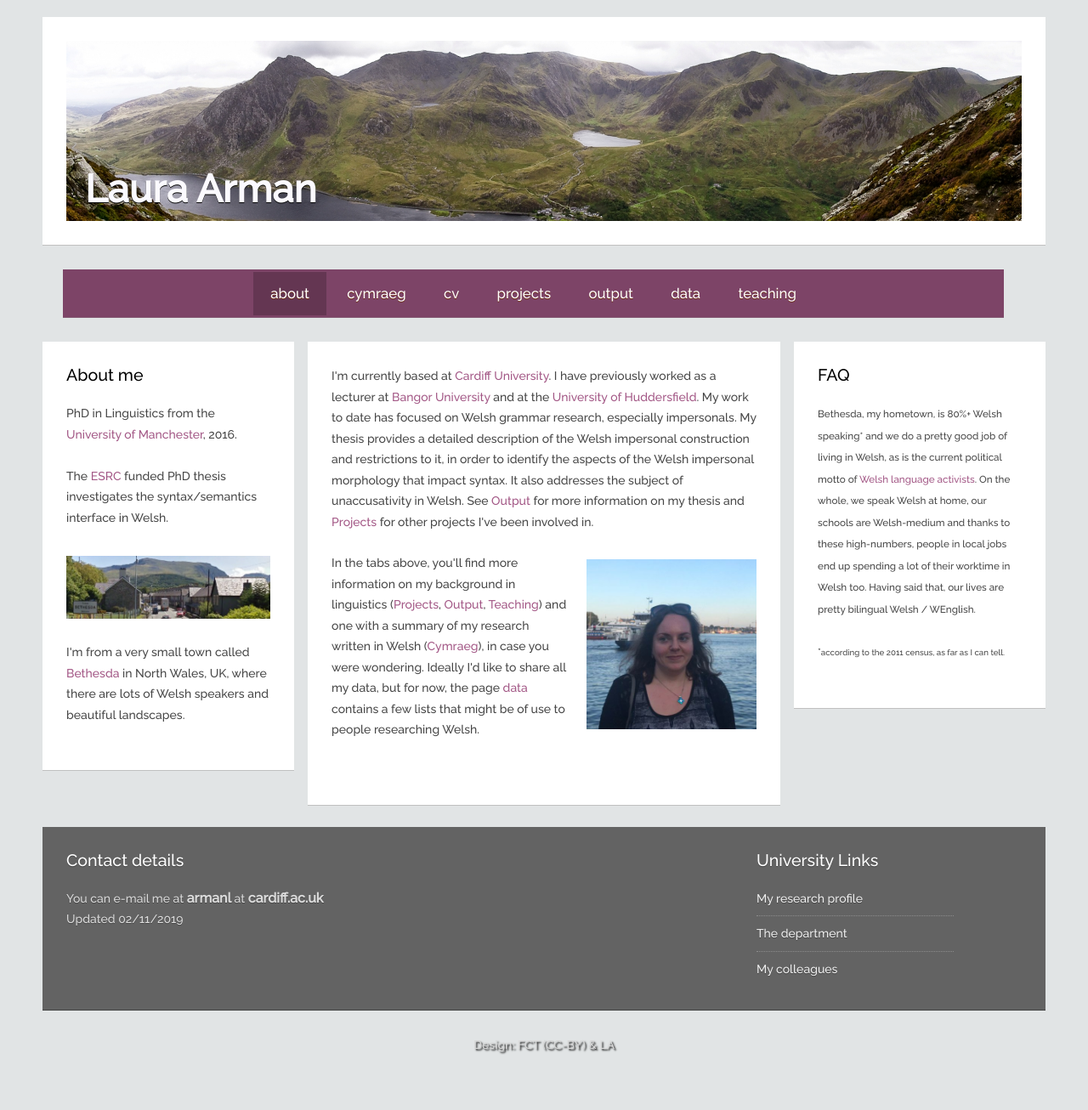
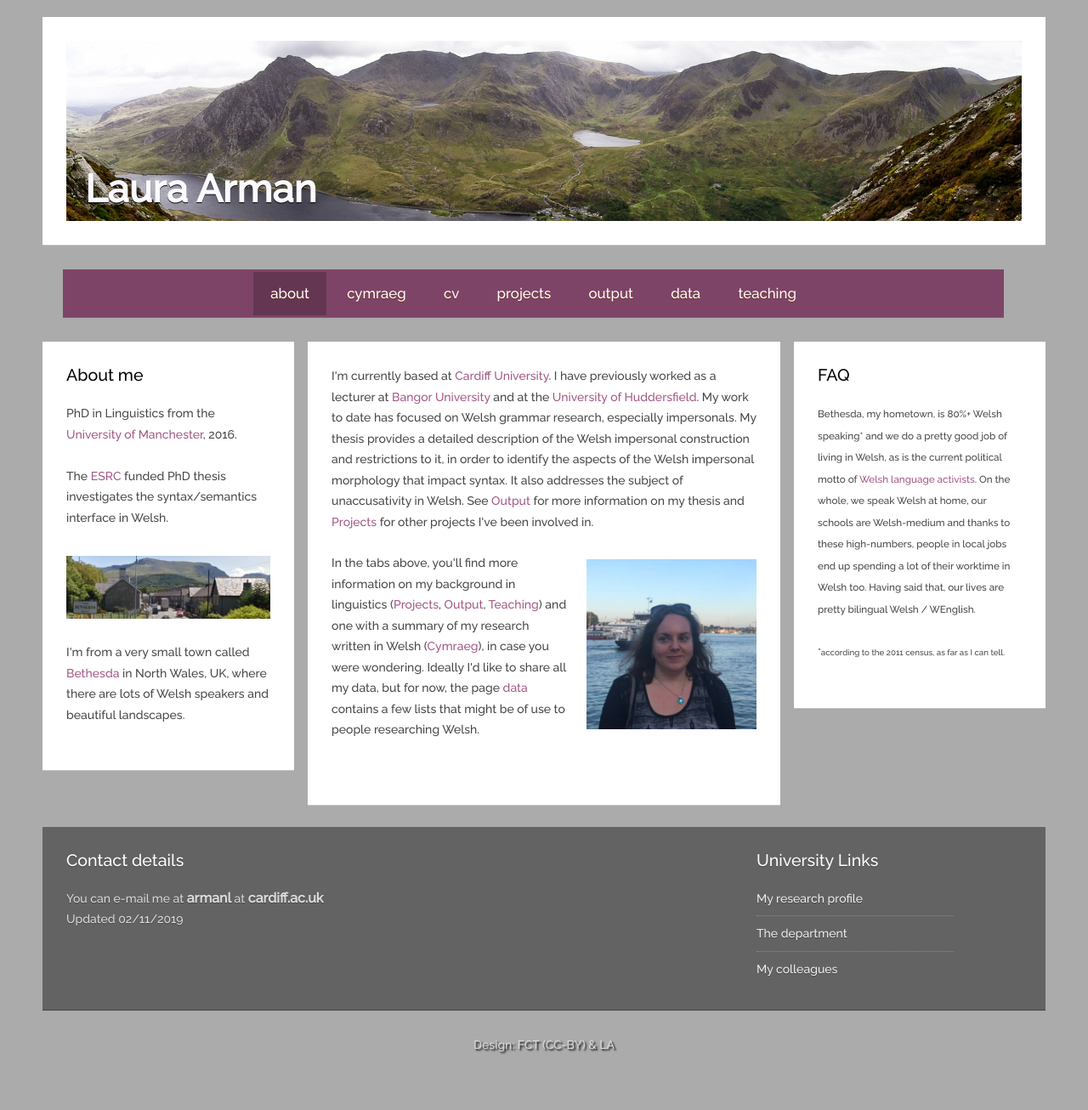
Before and after one commit to Laurarman/laurarman.github.io, a PHP site: page / in a window 1280 px wide. Shown: the whole page at 85% size. Run offline with PHP 8.4, Linux system fonts and the light colour scheme.

Commit message:
Change background colour

```diff
--- a/style.css
+++ b/style.css
@@ -10,7 +10,7 @@ a:hover {
   text-decoration: none;
 }
 body {
-  background: #e1e4e5;
+  background: #ababab;
   font-size: 10.5pt;
   line-height: 1.75em;
   font-family: Raleway,sans-serif;
```
